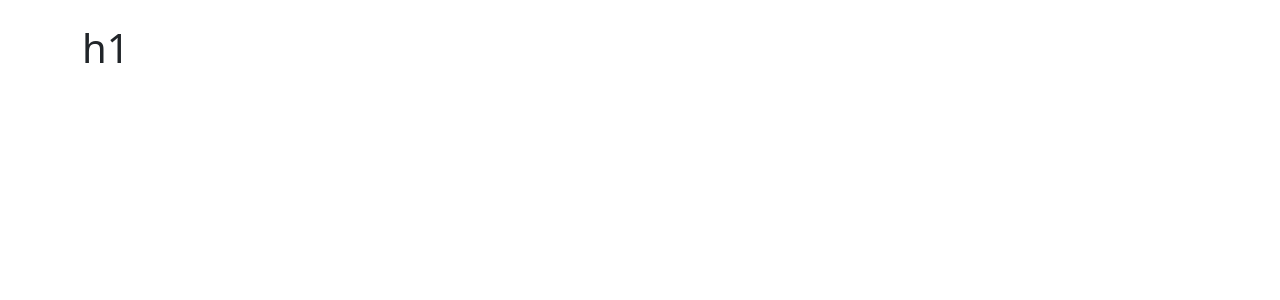
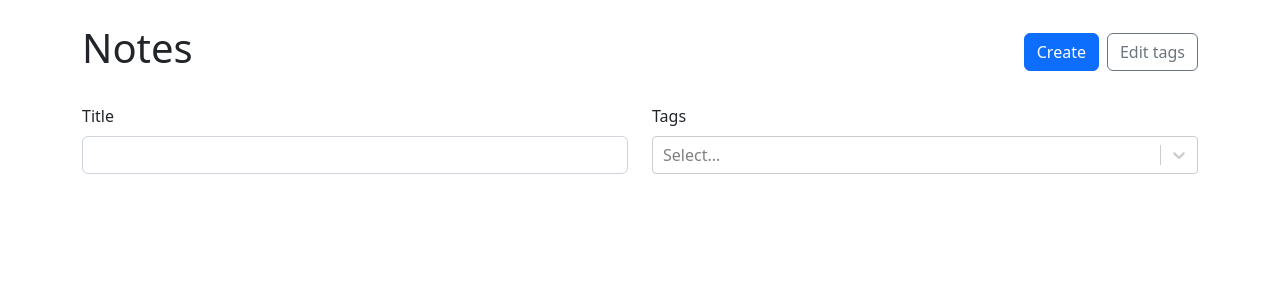
Before and after one commit to mrdavelee/notes-app, a React (Vite) app: page / in a window 1280 px wide. Shown: the top 300 px of the page. Built offline with nearby package versions, Linux system fonts and the light colour scheme.

Commit message:
notes home start

```diff
--- a/src/App.tsx
+++ b/src/App.tsx
@@ -5,6 +5,7 @@ import { Routes, Route, Navigate } from 'react-router-dom'
 import { NewNote } from "./NewNote"
 import { useLocalStorage } from "./UseLocalStorage"
 import { v4 as uuidV4 } from 'uuid'
+import { NoteList } from "./NoteList"
 
 
 export type Note = {
@@ -36,7 +37,7 @@ function App() {
   const [notes, setNotes] = useLocalStorage<RawNote[]>('NOTES', [])
   const [tags, setTags] = useLocalStorage<Tag[]>('TAGS', [])
 
-  const noteWithTags = useMemo(() => {
+  const notesWithTags = useMemo(() => {
     return notes.map(note => {
       return {...note, tags: tags.filter(tag => note.tagIds.includes(tag.id))}
     })
@@ -55,7 +56,7 @@ function App() {
   return (
     <Container className="my-4">
       <Routes>
-        <Route path="/" element={<h1>h1</h1>}/>
+        <Route path="/" element={ <NoteList notes={notesWithTags} availableTags={tags}/> }/>
         <Route path="/new" element={<NewNote onAddTag={ addTag } availableTags={ tags } onSubmit={ onCreateNote }/>}/>
         <Route path="/:id">
           <Route index element={<h1>show</h1>} />
--- a/src/NoteForm.tsx
+++ b/src/NoteForm.tsx
@@ -1,7 +1,7 @@
 import { FormEvent, useRef, useState } from 'react'
 import { Button, Col, Form, Row, Stack } from 'react-bootstrap'
 import CreatableSelect from 'react-select/creatable'
-import { Link } from 'react-router-dom'
+import { Link, useNavigate } from 'react-router-dom'
 import { NoteData, Tag } from './App'
 import { v4 as uuidV4 } from 'uuid'
 
@@ -16,6 +16,7 @@ export function NoteForm({ onSubmit, onAddTag, availableTags }: NoteFormProps )
     const titleRef = useRef<HTMLInputElement>(null)
     const markdownRef = useRef<HTMLTextAreaElement>(null)
     const [selectedTags, setSelectedTags] = useState<Tag[]>([])
+    const navigate = useNavigate()
 
     function handleSubmit(e: FormEvent) {
         e.preventDefault()
@@ -25,6 +26,7 @@ export function NoteForm({ onSubmit, onAddTag, availableTags }: NoteFormProps )
             markdown: markdownRef.current!.value,
             tags: selectedTags
         })
+        navigate('..')
     }
 
     return (
--- /dev/null
+++ b/src/NoteList.tsx
@@ -0,0 +1,87 @@
+import { useMemo, useState } from "react"
+import { Button, Col, Form, Row, Stack } from "react-bootstrap"
+import { Link } from "react-router-dom"
+import Select from "react-select"
+import { Tag } from "./App"
+
+type NoteListProps = {
+    availableTags: Tag[]
+    notes: SimplifiedNote[]
+}
+
+type SimplifiedNote = {
+    tags: Tag[]
+    title: string
+    id: string
+}
+
+export function NoteList({ availableTags, notes }: NoteListProps) {
+    const [selectedTags, setSelectedTags] = useState<Tag[]>([])
+    const [title, setTitle] = useState("")
+    const filteredNotes = useMemo(() => {
+        return notes.filter(note => {
+            return (title === "" ||
+            note.title.toLowerCase().includes(title.toLowerCase()))
+            && (selectedTags.length === 0 ||
+                selectedTags.every(tag => note.tags.some(noteTag => noteTag.id === tag.id)))
+        })
+    }, [title, selectedTags, notes])
+
+
+    return (
+    <>
+        <Row className="align-items-center mb-4">
+            <Col>
+                <h1>Notes</h1>
+            </Col>
+            <Col xs="auto">
+                <Stack gap={2} direction="horizontal">
+                    <Link to="/new">
+                        <Button variant="primary">Create</Button>
+                    </Link>
+                        <Button variant="outline-secondary">Edit tags</Button>
+                </Stack>
+            </Col>
+        </Row>
+        <Form>
+            <Row className="mb-4">
+                <Col>
+                    <Form.Group controlId="title">
+                        <Form.Label>Title</Form.Label>
+                        <Form.Control type="text" value={ title } onChange={ e => setTitle(e.target.value)}/>
+                    </Form.Group>
+                </Col>
+                <Col>
+                <Form.Group controlId='tags'>
+                        <Form.Label>Tags</Form.Label>
+                        <Select
+                            value={selectedTags.map(tag => {
+                            return { label: tag.label, value: tag.id }
+                        })}
+                        options={availableTags.map(tag => {
+                            return { label: tag.label, value: tag.id }
+                        })}
+                        onChange={tags => {
+                            setSelectedTags(tags.map(tag => {
+                                return { label: tag.label, id: tag.value }
+                            }))
+                        }}
+                        isMulti />
+                    </Form.Group>
+                </Col>
+            </Row>
+        </Form>
+        <Row xs={1} sm={2} lg={3} xl={4} className="g3">
+           {filteredNotes.map(note => (
+            <Col key={note.id}>
+                <NoteCard id={note.id} title={note.title} tags={note.tags} />
+            </Col>
+           ))}
+        </Row>
+    </>
+    )
+}
+
+function NoteCard({ id, title, tags }: SimplifiedNote ) {
+    return <h1>fefgf</h1>
+}
```
